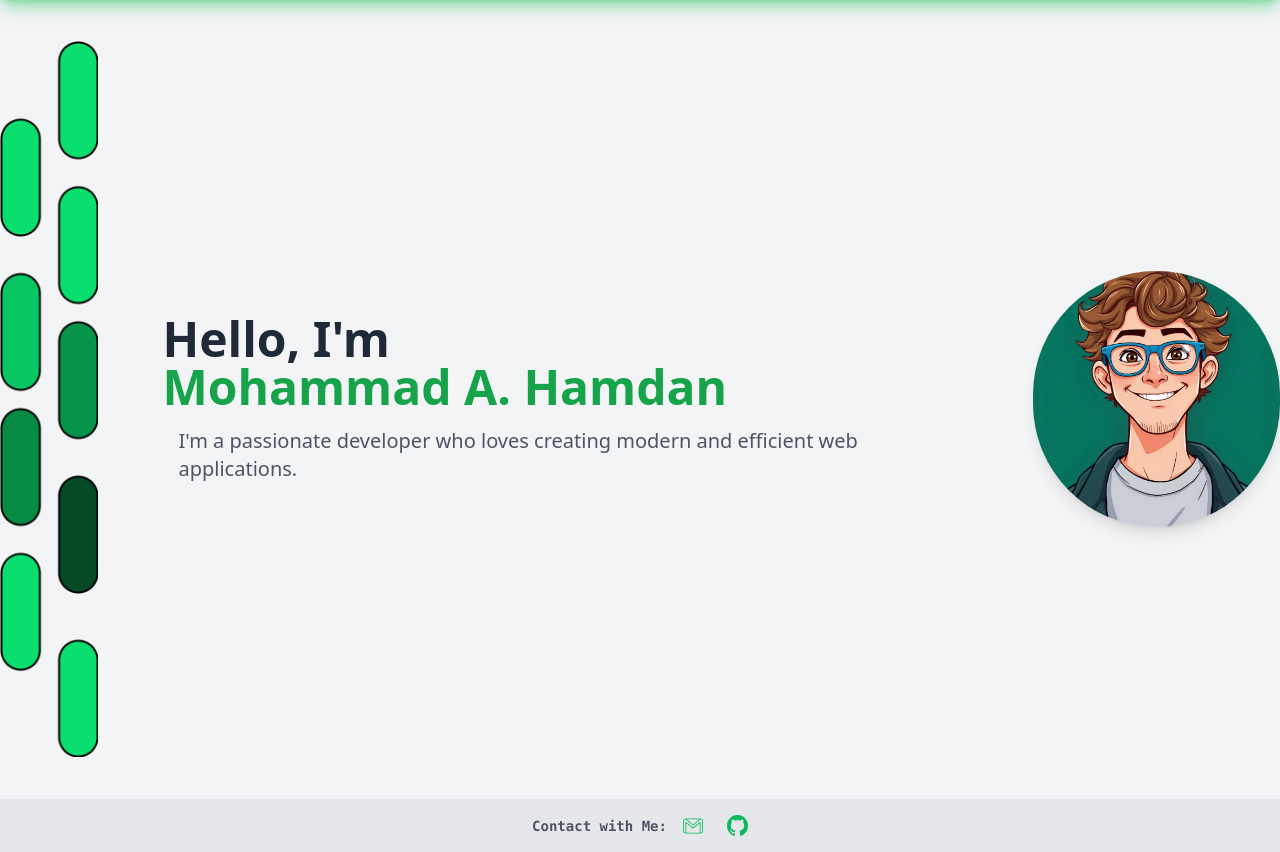
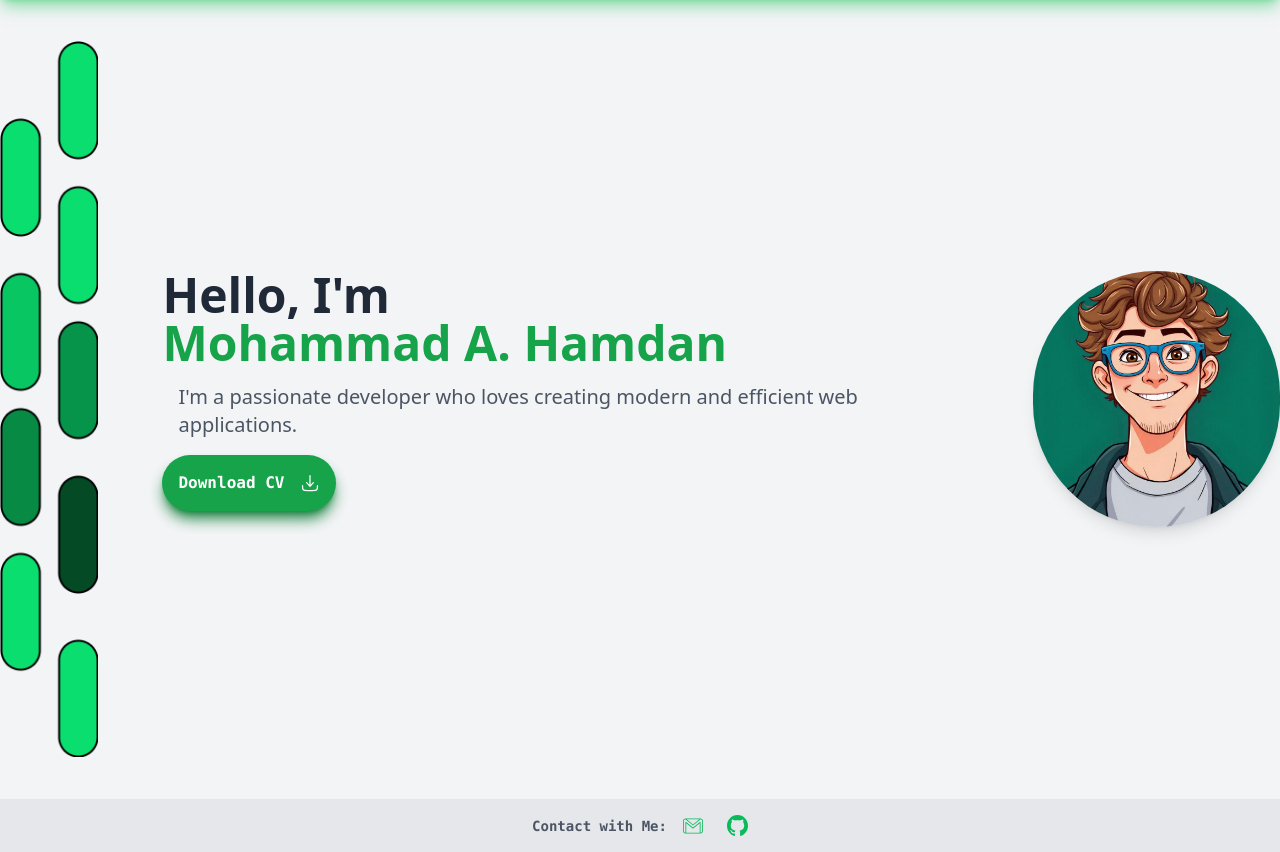
Before and after one commit to django-frog/django-portfolio, a Django app: page /home/ in a window 1280 px wide. Shown: the part 65-917 px from the top of the page. Run offline with Django 4.2, Linux system fonts and the light colour scheme.

Commit message:
Add Button to download CV in the front page (close #3)

```diff
--- a/core/templates/portfolio/front_page.html
+++ b/core/templates/portfolio/front_page.html
@@ -11,13 +11,24 @@
         </div>
 
         <!-- Text Section -->
-        <div class="text-center md:text-left">
+        <div class="flex flex-col items-center justify-items-center text-center md:justify-start md:text-left md:justify-items-start md:items-start">
             <h1 class="text-3xl md:text-5xl font-bold leading-tight">
                 Hello, I'm <span class="text-green-600 dark:text-green-400"><br />Mohammad A. Hamdan</span>
             </h1>
             <p class="mt-4 text-lg md:text-xl text-gray-600 dark:text-gray-300 mx-4">
                 I'm a passionate developer who loves creating modern and efficient web applications.
             </p>
+            <a
+            class="flex flex-row justify-items-center text-center justify-center items-center w-fit font-mono my-4 font-bold gap-4 rounded-full p-4 bg-green-600 text-white shadow-lg shadow-green-700"
+            href="https://drive.usercontent.google.com/download?id=1nOFRGmp4ajwVuSS8YlqHLc69zbdmHZ5U&export=download&authuser=0">
+                <p>Download CV</p>
+                <span>
+                    <svg width="20px" height="20px" viewBox="0 0 24 24" fill="none" xmlns="http://www.w3.org/2000/svg">
+                        <path d="M3 15C3 17.8284 3 19.2426 3.87868 20.1213C4.75736 21 6.17157 21 9 21H15C17.8284 21 19.2426 21 20.1213 20.1213C21 19.2426 21 17.8284 21 15" stroke="#ffffff" stroke-width="1.5" stroke-linecap="round" stroke-linejoin="round"/>
+                        <path d="M12 3V16M12 16L16 11.625M12 16L8 11.625" stroke="#ffffff" stroke-width="1.5" stroke-linecap="round" stroke-linejoin="round"/>
+                    </svg>
+                </span>
+            </a>
         </div>
 
         <!-- Image Section -->
--- a/static/css/style.css
+++ b/static/css/style.css
@@ -786,6 +786,11 @@ video {
   width: 1.5rem;
 }
 
+.w-fit {
+  width: -moz-fit-content;
+  width: fit-content;
+}
+
 .w-full {
   width: 100%;
 }
@@ -886,6 +891,10 @@ video {
 
 .gap-3 {
   gap: 0.75rem;
+}
+
+.gap-4 {
+  gap: 1rem;
 }
 
 .gap-6 {
@@ -1297,6 +1306,11 @@ video {
 
 .shadow-green-500\/50 {
   --tw-shadow-color: rgb(34 197 94 / 0.5);
+  --tw-shadow: var(--tw-shadow-colored);
+}
+
+.shadow-green-700 {
+  --tw-shadow-color: #15803d;
   --tw-shadow: var(--tw-shadow-colored);
 }
 
@@ -1573,6 +1587,10 @@ video {
     flex-direction: row;
   }
 
+  .md\:items-start {
+    align-items: flex-start;
+  }
+
   .md\:justify-start {
     justify-content: flex-start;
   }
@@ -1622,6 +1640,11 @@ video {
     text-align: left;
   }
 
+  .md\:text-2xl {
+    font-size: 1.5rem;
+    line-height: 2rem;
+  }
+
   .md\:text-3xl {
     font-size: 1.875rem;
     line-height: 2.25rem;
```
Also changed, not shown: static/css/style.min.css.
